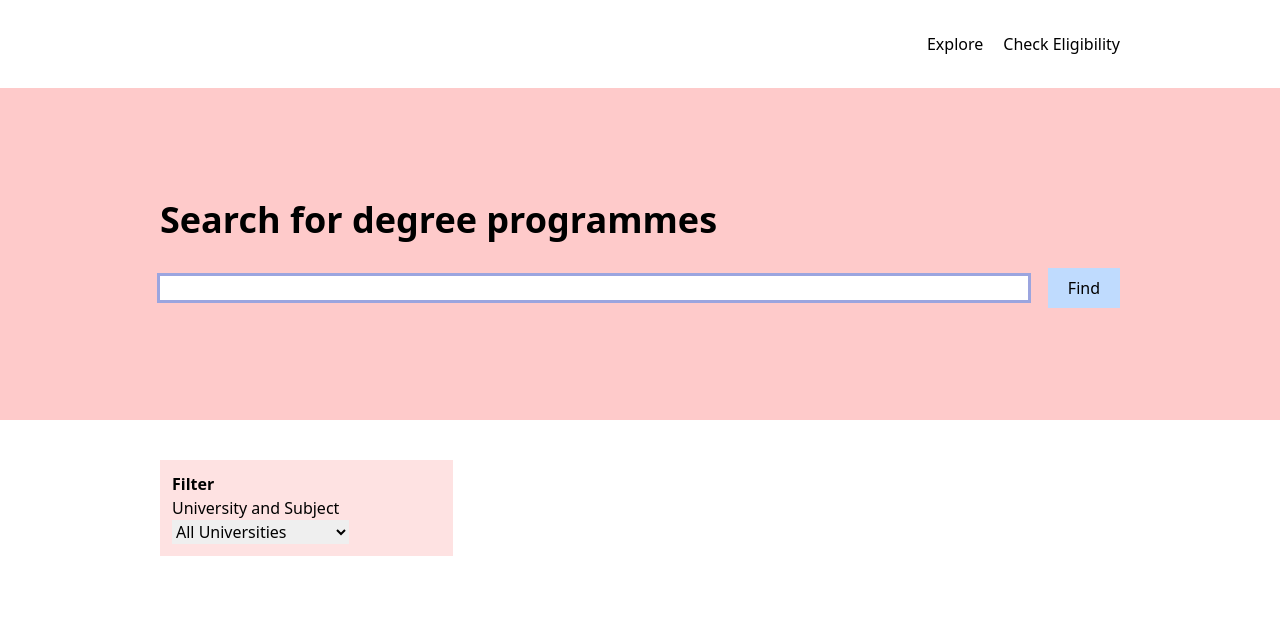
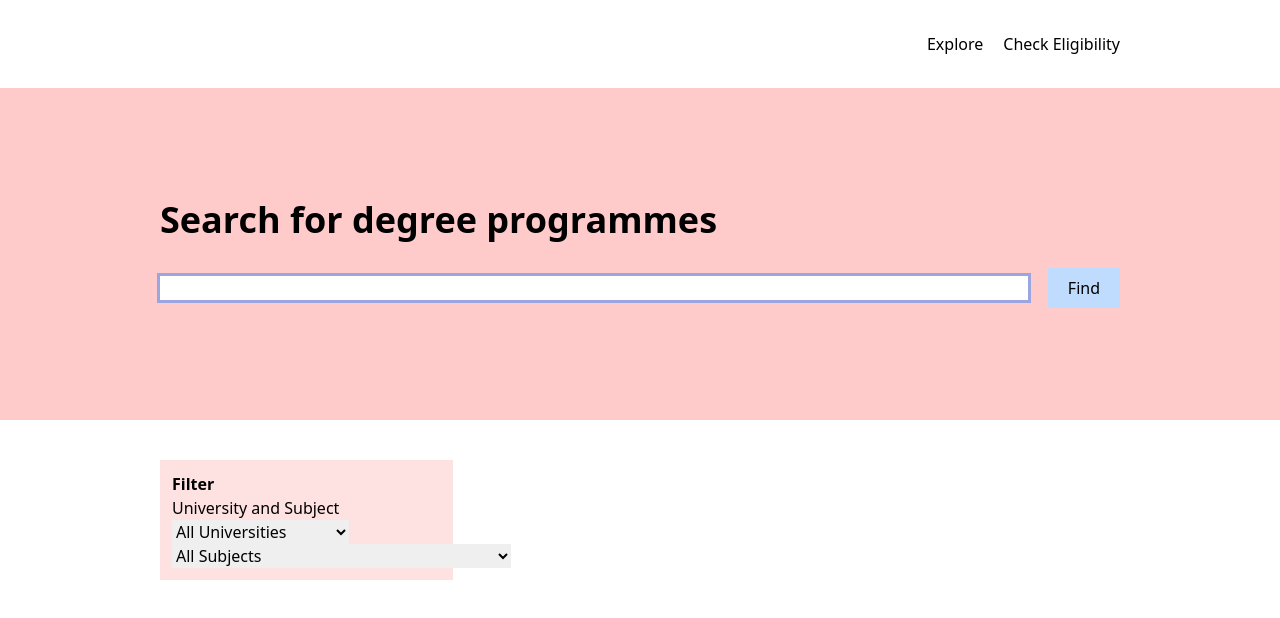
Before and after one commit to qkenn/findmycourse-react, a React (Vite) app: page / in a window 1280 px wide. Shown: the top 618 px of the page. Built offline with nearby package versions, Linux system fonts and the light colour scheme.

Commit message:
create basic filter by subject feature

```diff
--- a/src/App.jsx
+++ b/src/App.jsx
@@ -1,6 +1,5 @@
 import { createContext, useRef, useState } from 'react';
 import { Header } from './components/Header';
-import { ProgrammesList } from './components/ProgrammesList';
 import { MainContent } from './components/MainContent';
 export const HeaderContext = createContext();
 
@@ -9,6 +8,7 @@ export function App() {
   const [searchError, setSearchError] = useState(false);
   const [isLoading, setIsLoading] = useState(false);
   const [universityFilter, setUniversityFilter] = useState('');
+  const [subjectFilter, setSubjectFilter] = useState('');
 
   function searchCourses(e, q) {
     e.preventDefault();
@@ -45,11 +45,32 @@ export function App() {
     setUniversityFilter(newValue);
   }
 
-  const filteredCourses =
-    courses &&
-    (universityFilter === '' || universityFilter == 'all'
-      ? courses
-      : courses.filter((c) => c.university?.name?.includes(universityFilter)));
+  function filterBySubject(newValue) {
+    setSubjectFilter(newValue);
+  }
+
+  const filteredCourses = courses && filterCourses();
+
+  function filterCourses() {
+    let clonedCourses = [...courses];
+
+    if (universityFilter && universityFilter !== 'All') {
+      clonedCourses = clonedCourses.filter((c) =>
+        c.university?.name
+          .toLowerCase()
+          .includes(universityFilter.toLowerCase())
+      );
+    }
+
+    if (subjectFilter && subjectFilter !== 'All') {
+      clonedCourses = clonedCourses.filter(
+        (c) => c.subject?.name.toLowerCase() === subjectFilter.toLowerCase()
+      );
+    }
+    console.log(universityFilter, subjectFilter);
+
+    return clonedCourses;
+  }
 
   return (
     <>
@@ -59,6 +80,7 @@ export function App() {
 
       <MainContent
         filterByUniversity={filterByUniversity}
+        filterBySubject={filterBySubject}
         courses={filteredCourses}
         searchError={searchError}
         isLoading={isLoading}
--- a/src/components/Filters.jsx
+++ b/src/components/Filters.jsx
@@ -1,6 +1,6 @@
 import { useRef } from 'react';
 
-export function Filters({ filterByUniversity }) {
+export function Filters({ filterByUniversity, filterBySubject }) {
   const universityFilterRef = useRef(null);
 
   return (
@@ -14,9 +14,23 @@ export function Filters({ filterByUniversity }) {
           ref={universityFilterRef}
           onChange={(e) => filterByUniversity(e.target.value)}
         >
-          <option value="all">All Universities</option>
+          <option value="All">All Universities</option>
           <option value="Moratuwa">Moratuwa University</option>
           <option value="Kelaniya">Kelaniya University</option>
+        </select>
+
+        <select
+          name="subject"
+          ref={universityFilterRef}
+          onChange={(e) => filterBySubject(e.target.value)}
+        >
+          <option value="All">All Subjects</option>
+          <option value="Medicine">Medicine</option>
+          <option value="Quantity Surveying">Quantity Surveying</option>
+          <option value="Management and Information Technology">
+            Management and Information Technology
+          </option>
+          <option value="Information Technology">Information Technology</option>
         </select>
       </div>
     </div>
--- a/src/components/MainContent.jsx
+++ b/src/components/MainContent.jsx
@@ -6,10 +6,14 @@ export function MainContent({
   searchError,
   isLoading,
   filterByUniversity,
+  filterBySubject,
 }) {
   return (
     <main className="max-w-main mx-auto mt-10 grid grid-cols-12 gap-10">
-      <Filters filterByUniversity={filterByUniversity} />
+      <Filters
+        filterByUniversity={filterByUniversity}
+        filterBySubject={filterBySubject}
+      />
       <ProgrammesList
         courses={courses}
         searchError={searchError}
```
